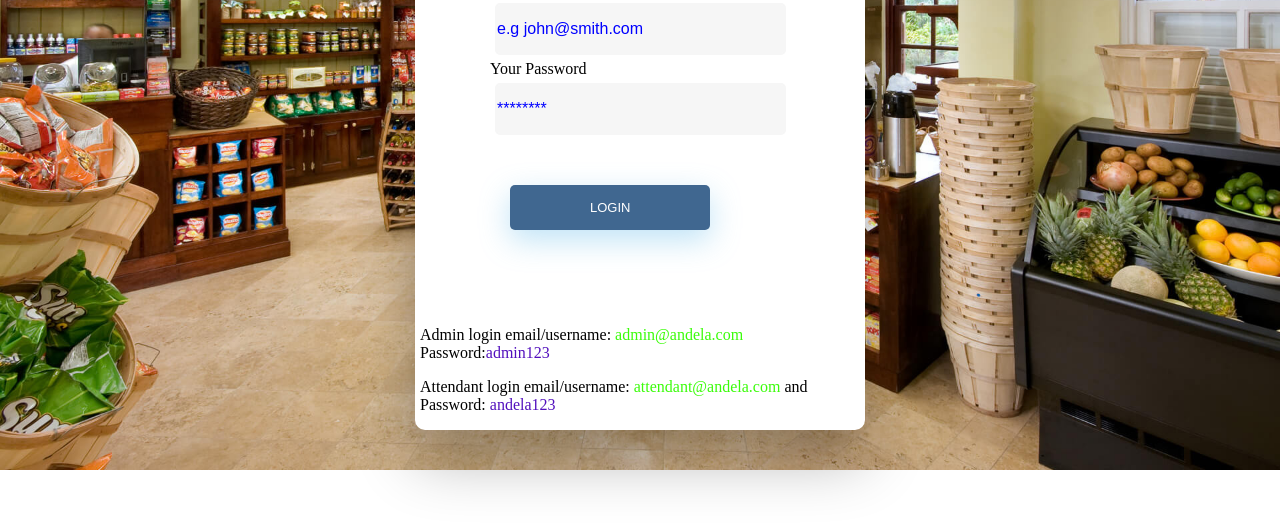
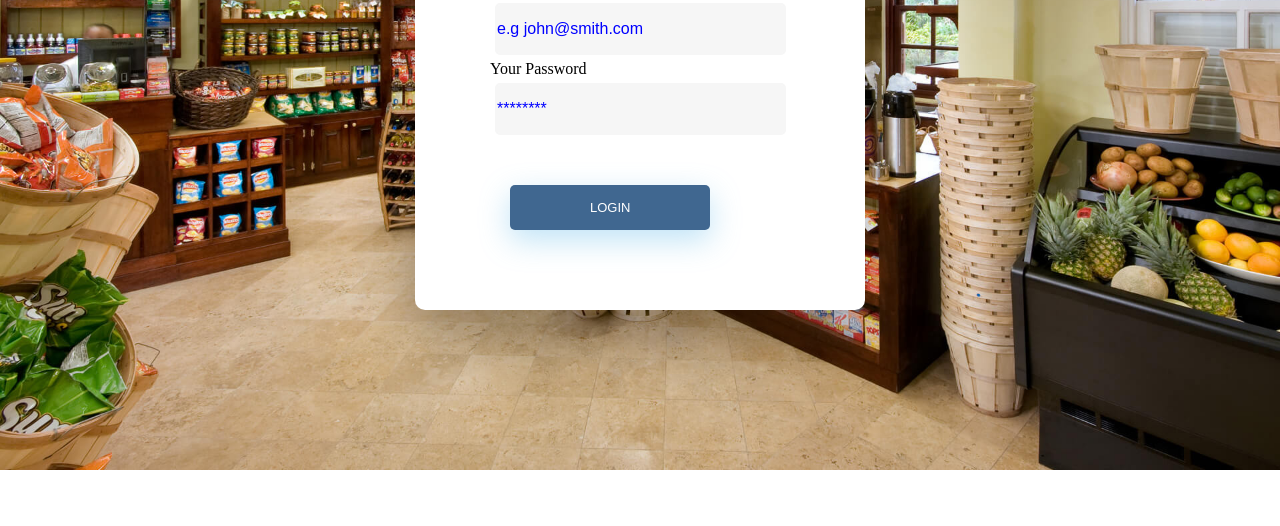
Before and after one commit to ruju256/Store-Manager, a plain HTML site: page UI/index.html in a window 1280 px wide. Shown: the part 250-776 px from the top of the page. Drawn offline with Linux system fonts and the light colour scheme.

Commit message:
removing login details from the home screen

```diff
--- a/UI/index.html
+++ b/UI/index.html
@@ -22,14 +22,6 @@
             <button type="submit" id="login_btn" class="button">LOGIN</button>
             <div class="pad-20"></div>
         </form>
-        <p>Admin login
-            email/username: <span class="uname" >admin@andela.com</span>
-            Password:<span class="pwd">admin123</span>
-        </p>
-        <p>Attendant login
-            email/username: <span class="uname">attendant@andela.com</span>
-            and Password:<span class="pwd"> andela123</span>
-        </p>
     </div>
     <script src="js/main.js"></script>
 </body>
```
